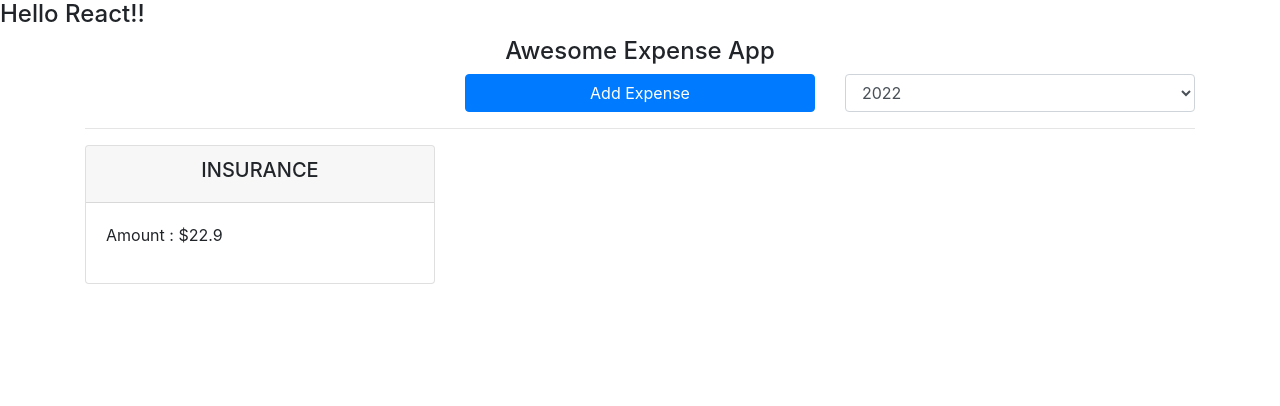
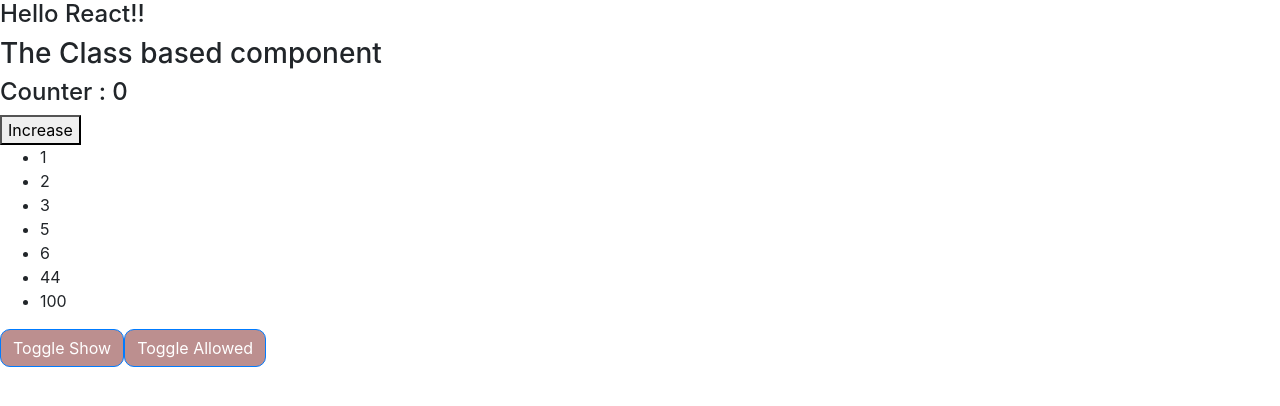
Before and after one commit to synergy2411/apr22-react, a React (Create React App) app: page / in a window 1280 px wide. Shown: the top 406 px of the page. Built offline with nearby package versions, Linux system fonts and the light colour scheme.

Commit message:
more hooks

```diff
--- a/src/App.js
+++ b/src/App.js
@@ -1,5 +1,6 @@
 import { useState } from 'react';
 import ClassBased from "./Components/Demo/ClassBased/ClassBased";
+import HookDemo from './Components/Demo/Hooks/HookDemo';
 import UseEffectDemo from './Components/Demo/Hooks/UseEffectDemo';
 import UseReducerDemo from './Components/Demo/Hooks/UseReducerDemo';
 import Expenses from "./Components/Expenses/Expenses";
@@ -15,11 +16,15 @@ function App() {
     <div className="App">
       <h4>Hello React!!</h4>
 
+
+
+      <HookDemo />
+
       {/* <UseEffectDemo /> */}
 
       {/* <UseReducerDemo /> */}
 
-      <Expenses />
+      {/* <Expenses /> */}
 
       {/* <hr /> */}
 
--- a/src/Components/Demo/ClassBased/ClassBased.js
+++ b/src/Components/Demo/ClassBased/ClassBased.js
@@ -1,6 +1,6 @@
-import { Component } from "react";
+import { Component, PureComponent } from "react";
 
-class ClassBased extends Component {
+class ClassBased extends PureComponent {
 
     constructor(){
         super()
@@ -21,6 +21,10 @@ class ClassBased extends Component {
         console.log("COMPONENT WILL UNMOUNT");
     }
 
+    shouldComponentUpdate(prevProps, currProps){
+        return false;
+    }
+
     clickHandler = () => {
         // this.state.counter += 1;
         this.setState({
@@ -29,7 +33,7 @@ class ClassBased extends Component {
     }
 
     render(){
-        console.log("RENDER")
+        console.log("Class based RENDER")
         return (
             <div>
                 <h3>The Class based component</h3>
--- /dev/null
+++ b/src/Components/Demo/Hooks/DemoOutput.js
@@ -0,0 +1,14 @@
+import React from 'react';
+
+const DemoOutput = (props) => {
+    console.log("Demo Output");
+    return (
+        <div>
+            {props.show && <p>Some coool content here</p>}
+        </div>
+    );
+}
+
+export default React.memo(DemoOutput);
+
+// props.show === props.prev.show
--- /dev/null
+++ b/src/Components/Demo/Hooks/HookDemo.js
@@ -0,0 +1,44 @@
+import React, { useCallback, useMemo, useState } from 'react';
+import ClassBased from '../ClassBased/ClassBased';
+import DemoOutput from './DemoOutput';
+import SortValue from './SortValue';
+import Button from './UI/Button/Button';
+
+const HookDemo = () => {
+    console.log("HookDemo running");
+    const [show, setShow] = useState(false);
+    const [allowToggle, setAllowToggle] = useState(false)
+
+    // const toggleHandler = useCallback(() => {
+    //     if(allowToggle){
+    //         setShow(prev => !prev)
+    //     }
+    // }, [allowToggle])
+
+    const toggleHandler = useMemo(() => {
+        return () => {
+            if (allowToggle) {
+                setShow(prev => !prev)
+            }
+        }
+    }, [allowToggle])
+
+    const toggleAllowHandler = () => {
+        setAllowToggle(!allowToggle)
+    }
+
+    const numbers = useMemo(() => [3, 2, 5, 1, 6, 100, 44], []);
+
+    return (
+        <div>
+            <ClassBased />
+
+            <DemoOutput show={show} />
+            <SortValue numbers={numbers} />
+            <Button className="btn btn-primary" onClick={toggleHandler}>Toggle Show</Button>
+            <Button className="btn btn-primary" onClick={toggleAllowHandler}>Toggle Allowed</Button>
+        </div>
+    );
+}
+
+export default HookDemo;
--- /dev/null
+++ b/src/Components/Demo/Hooks/SortValue.js
@@ -0,0 +1,16 @@
+import React from 'react';
+
+const SortValue = (props) => {
+    console.log("Sort Value");
+    const sortedNumbers = props.numbers.sort((a,b)=>a-b)
+
+    return (
+        <div>
+            <ul>
+                {sortedNumbers.map(n => <li key={n}>{n}</li>)}
+            </ul>
+        </div>
+    );
+}
+
+export default React.memo(SortValue);
--- /dev/null
+++ b/src/Components/Demo/Hooks/UI/Button/Button.js
@@ -0,0 +1,14 @@
+import React from 'react';
+
+const Button = (props) => {
+    console.log("Button");
+    return (
+       <button
+        className={props.className}
+        style={{'backgroundColor' : "rosybrown", borderRadius :"10px"}}
+        onClick={props.onClick}>
+            {props.children}</button>
+    );
+}
+
+export default React.memo(Button);
```
Also changed, not shown: 1 other file (tests, documents, lock files or other folders).
